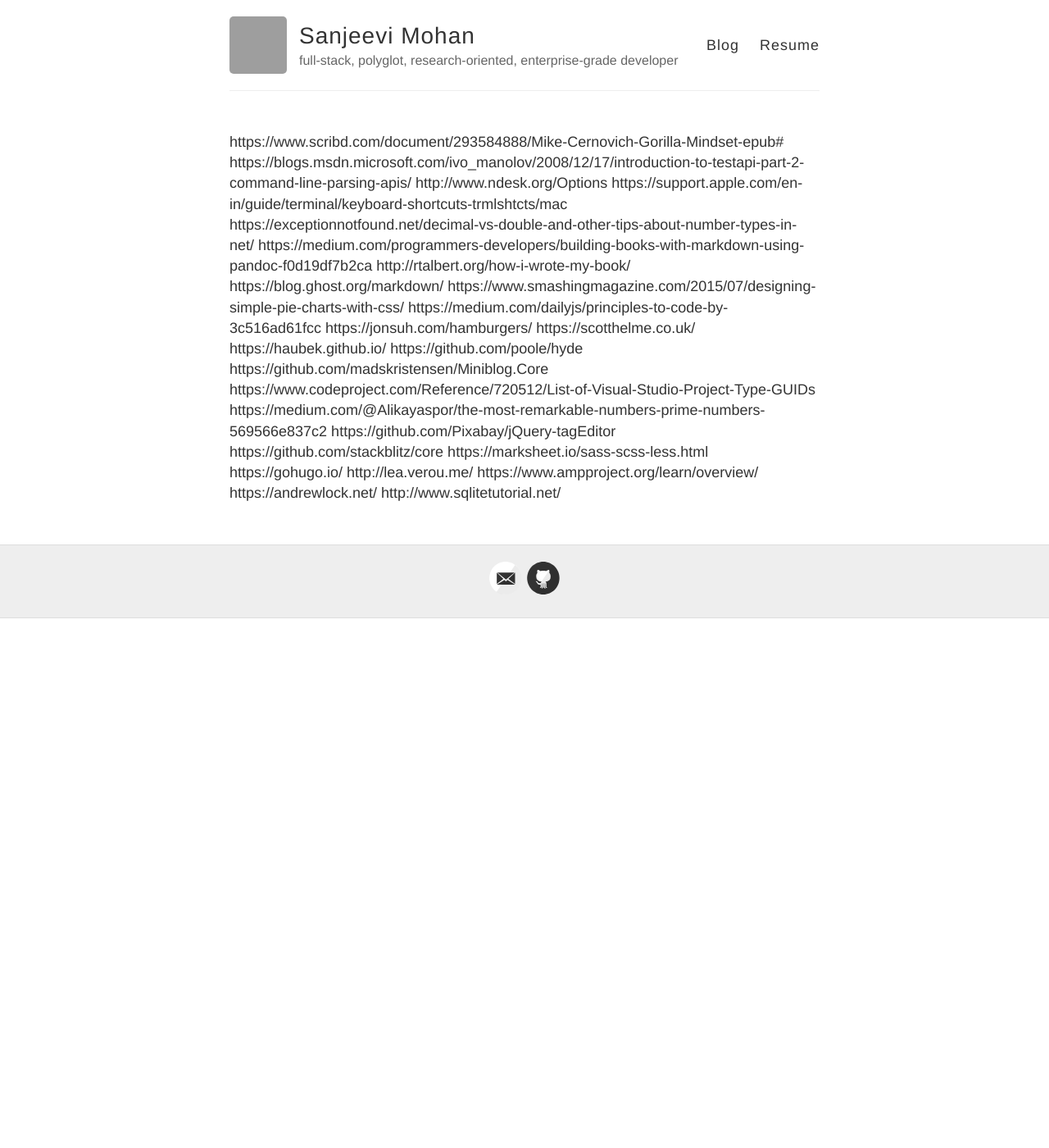
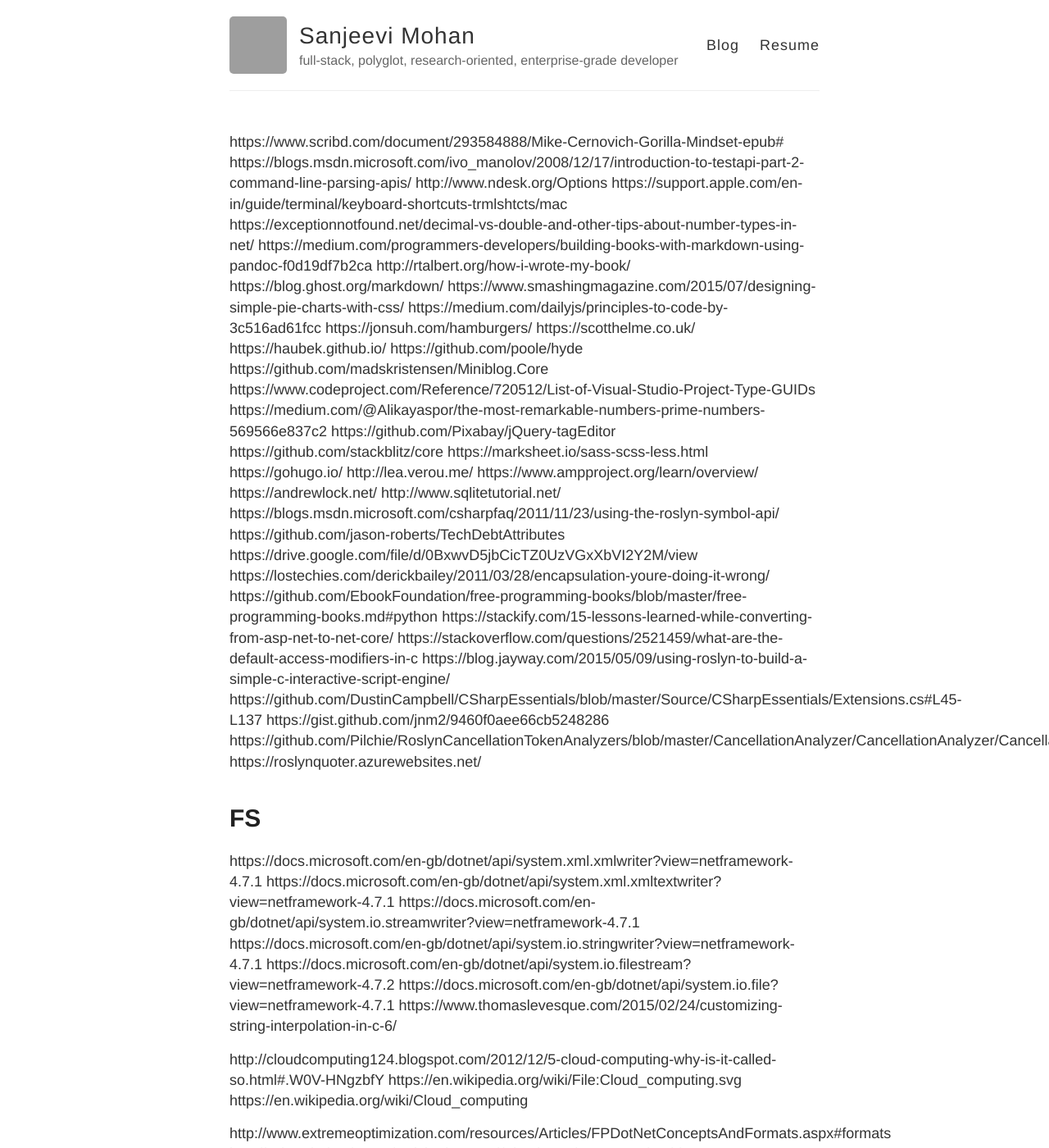
Before and after one commit to prasanjeevi/prasanjeevi.github.io, a Jekyll site: the page built from bookmarks.md, in a window 1280 px wide and 1400 px high. Shown: the whole window at 82% size. Built offline with Jekyll 4.4.1, drawn with Linux system fonts in a browser that asks for light colours; our own code applies the rules of GitHub Pages for plain Markdown files; some of the changed text lies outside the part shown; grey boxes are pictures that could not be loaded.

Commit message:
Update bookmarks.md

```diff
--- a/bookmarks.md
+++ b/bookmarks.md
@@ -23,3 +23,31 @@
 https://www.ampproject.org/learn/overview/
 https://andrewlock.net/
 http://www.sqlitetutorial.net/
+https://blogs.msdn.microsoft.com/csharpfaq/2011/11/23/using-the-roslyn-symbol-api/
+https://github.com/jason-roberts/TechDebtAttributes
+https://drive.google.com/file/d/0BxwvD5jbCicTZ0UzVGxXbVI2Y2M/view
+https://lostechies.com/derickbailey/2011/03/28/encapsulation-youre-doing-it-wrong/
+https://github.com/EbookFoundation/free-programming-books/blob/master/free-programming-books.md#python
+https://stackify.com/15-lessons-learned-while-converting-from-asp-net-to-net-core/
+https://stackoverflow.com/questions/2521459/what-are-the-default-access-modifiers-in-c
+https://blog.jayway.com/2015/05/09/using-roslyn-to-build-a-simple-c-interactive-script-engine/
+https://github.com/DustinCampbell/CSharpEssentials/blob/master/Source/CSharpEssentials/Extensions.cs#L45-L137
+https://gist.github.com/jnm2/9460f0aee66cb5248286
+https://github.com/Pilchie/RoslynCancellationTokenAnalyzers/blob/master/CancellationAnalyzer/CancellationAnalyzer/CancellationTokenMustBePassedExplicitlyAnalyzer.cs#L60
+https://roslynquoter.azurewebsites.net/
+# FS
+https://docs.microsoft.com/en-gb/dotnet/api/system.xml.xmlwriter?view=netframework-4.7.1
+https://docs.microsoft.com/en-gb/dotnet/api/system.xml.xmltextwriter?view=netframework-4.7.1
+https://docs.microsoft.com/en-gb/dotnet/api/system.io.streamwriter?view=netframework-4.7.1
+https://docs.microsoft.com/en-gb/dotnet/api/system.io.stringwriter?view=netframework-4.7.1
+https://docs.microsoft.com/en-gb/dotnet/api/system.io.filestream?view=netframework-4.7.2
+https://docs.microsoft.com/en-gb/dotnet/api/system.io.file?view=netframework-4.7.1
+https://www.thomaslevesque.com/2015/02/24/customizing-string-interpolation-in-c-6/
+
+http://cloudcomputing124.blogspot.com/2012/12/5-cloud-computing-why-is-it-called-so.html#.W0V-HNgzbfY
+https://en.wikipedia.org/wiki/File:Cloud_computing.svg
+https://en.wikipedia.org/wiki/Cloud_computing
+
+http://www.extremeoptimization.com/resources/Articles/FPDotNetConceptsAndFormats.aspx#formats
+http://csharpindepth.com/Articles/General/FloatingPoint.aspx?printable=true
+http://rachelappel.com/asp-net-mvc-actionresults-explained/
```
